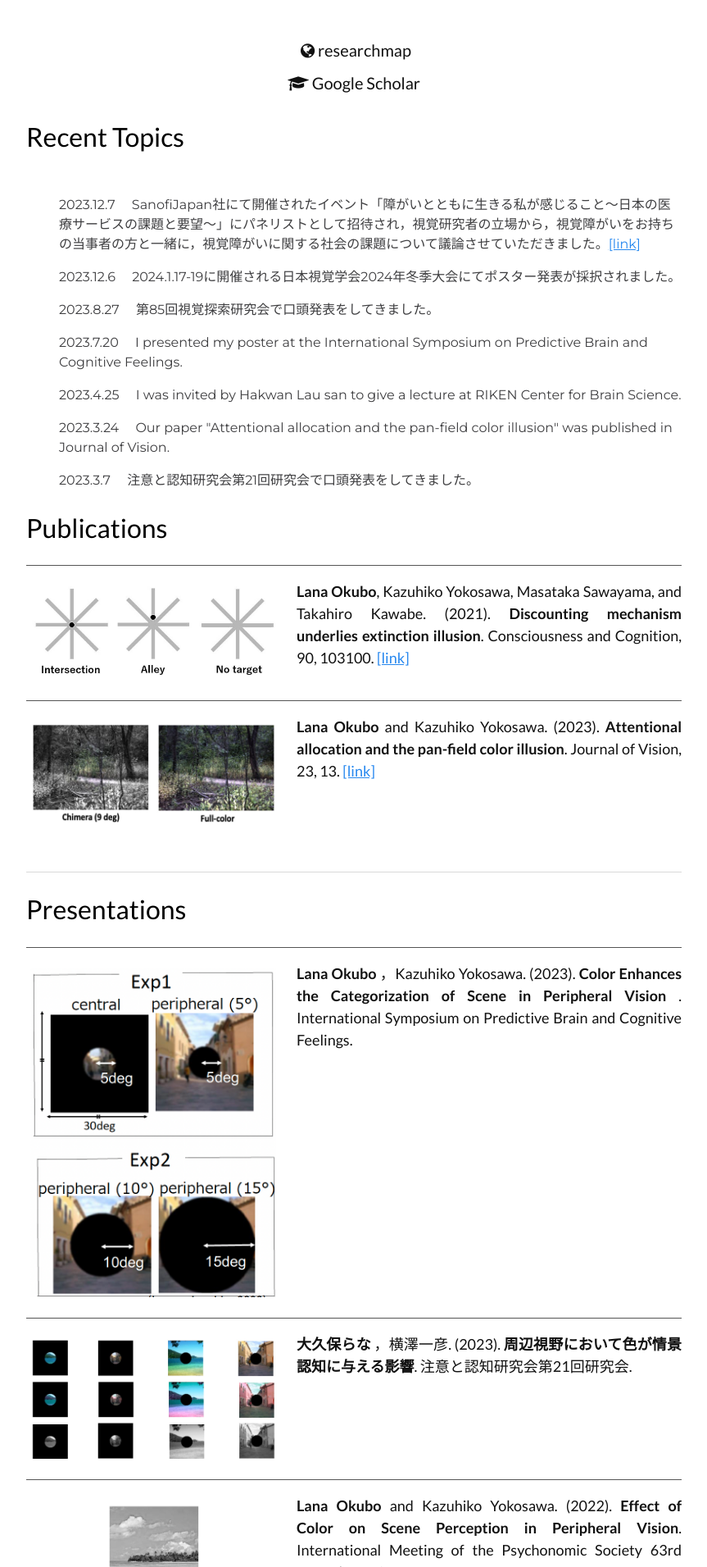
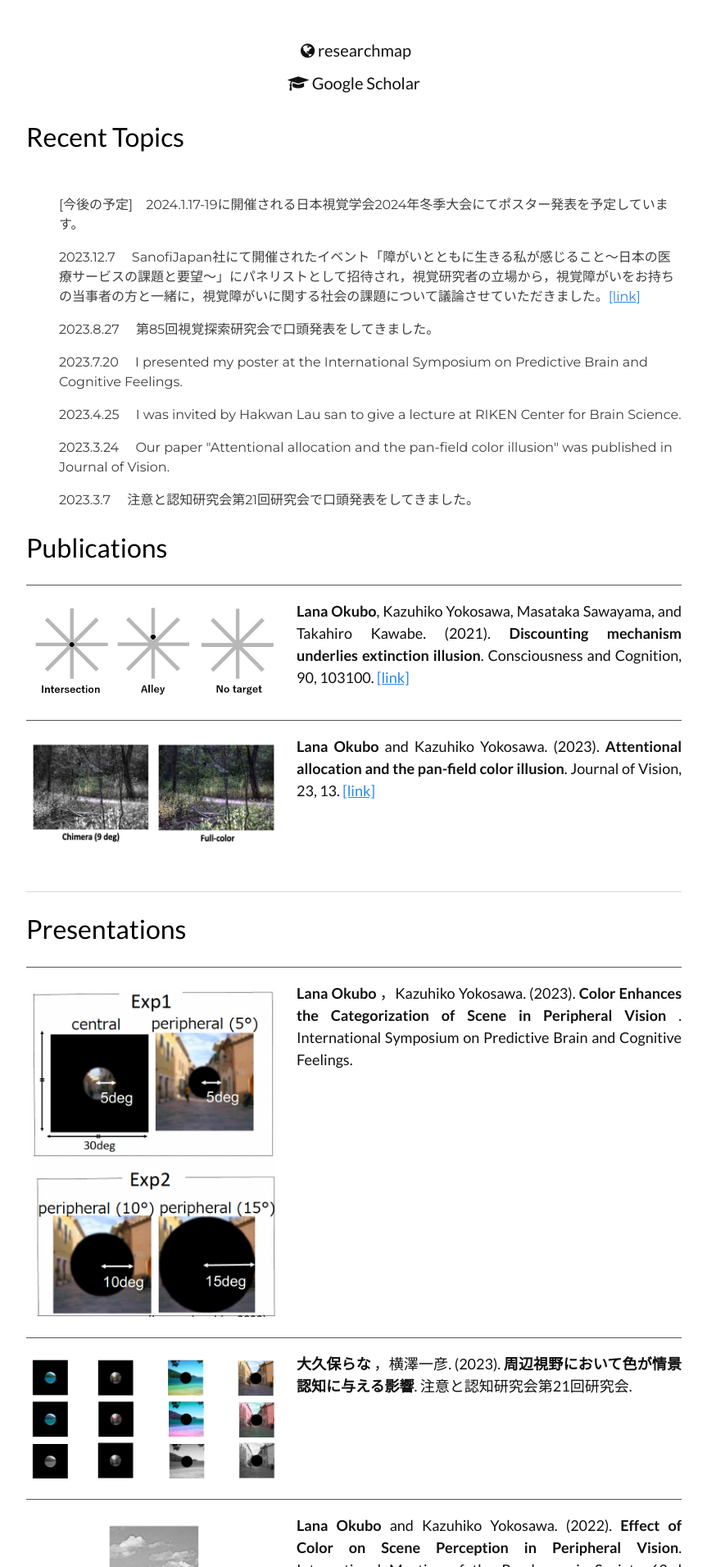
Before and after one commit to LNOKB/lnokb.github.io, a Jekyll site: the page built from index.html, in a window 1280 px wide. Shown: the part 788-2699 px from the top of the page at 82% size, without its empty margins (208-1071 px from the left). Built offline with Jekyll 4.4.1, drawn with Linux system fonts in a browser that asks for light colours.

Commit message:
Update index.html

```diff
--- a/index.html
+++ b/index.html
@@ -46,12 +46,12 @@ layout: home-page
   <div class="news-container" align="left">
     <ul>
 
-       <p class="subtitle">
-        2023.12.7 　SanofiJapan社にて開催されたイベント「障がいとともに生きる私が感じること〜日本の医療サービスの課題と要望〜」にパネリストとして招待され，視覚研究者の立場から，視覚障がいをお持ちの当事者の方と一緒に，視覚障がいに関する社会の課題について議論させていただきました。<a href="https://www.linkedin.com/feed/update/activity:7140890342978994176" target="_blank">[link]</a>
+      <p class="subtitle">
+        [今後の予定]　2024.1.17-19に開催される日本視覚学会2024年冬季大会にてポスター発表を予定しています。
       </p>
 
        <p class="subtitle">
-        2023.12.6 　2024.1.17-19に開催される日本視覚学会2024年冬季大会にてポスター発表が採択されました。
+        2023.12.7 　SanofiJapan社にて開催されたイベント「障がいとともに生きる私が感じること〜日本の医療サービスの課題と要望〜」にパネリストとして招待され，視覚研究者の立場から，視覚障がいをお持ちの当事者の方と一緒に，視覚障がいに関する社会の課題について議論させていただきました。<a href="https://www.linkedin.com/feed/update/activity:7140890342978994176" target="_blank">[link]</a>
       </p>
 
       <p class="subtitle">
```
